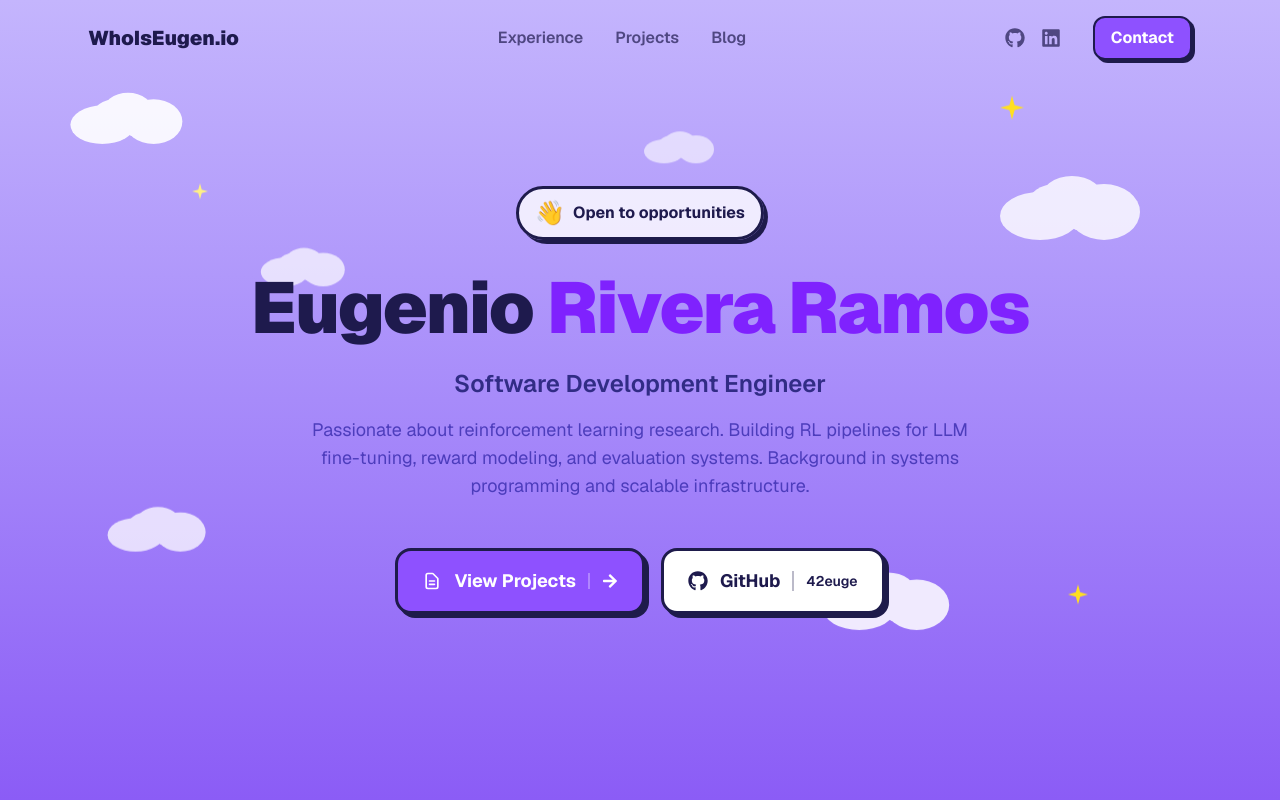
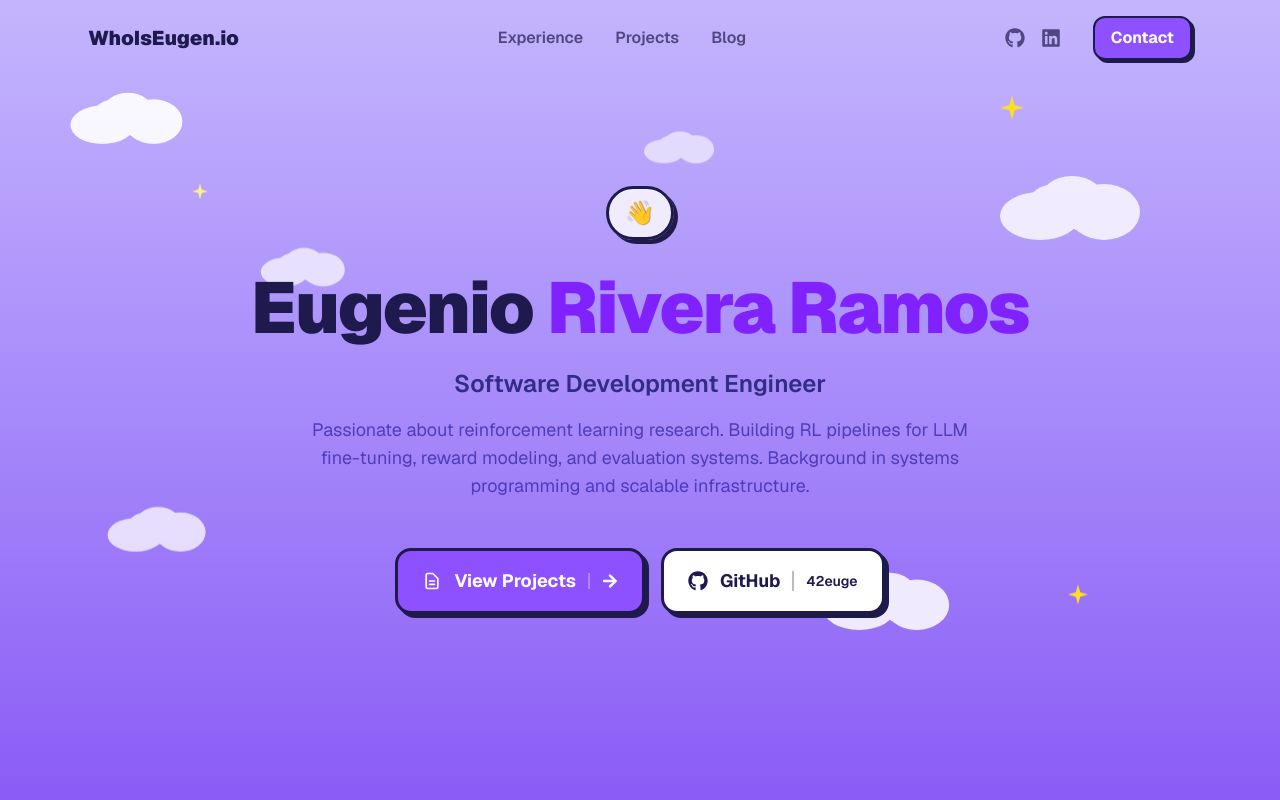
Before and after one commit to 42euge/euge-website, a Next.js app: page / in a window 1280 px wide. Shown: the top 800 px of the page. Built offline with nearby package versions, Linux system fonts and the light colour scheme.

Commit message:
Simplify hero badge to just emoji

```diff
--- a/components/Hero.tsx
+++ b/components/Hero.tsx
@@ -58,9 +58,8 @@ export function Hero() {
 
       <div className="relative z-10 max-w-4xl mx-auto px-6 text-center">
         {/* Badge */}
-        <div className="inline-flex items-center gap-2 px-4 py-2 rounded-full bg-white/80 border-2 border-indigo-950 mb-8 cartoon-btn">
+        <div className="inline-flex items-center px-4 py-2 rounded-full bg-white/80 border-2 border-indigo-950 mb-8 cartoon-btn">
           <span className="text-2xl">👋</span>
-          <span className="font-bold text-indigo-950">Open to opportunities</span>
         </div>
 
         {/* Main heading */}
```
